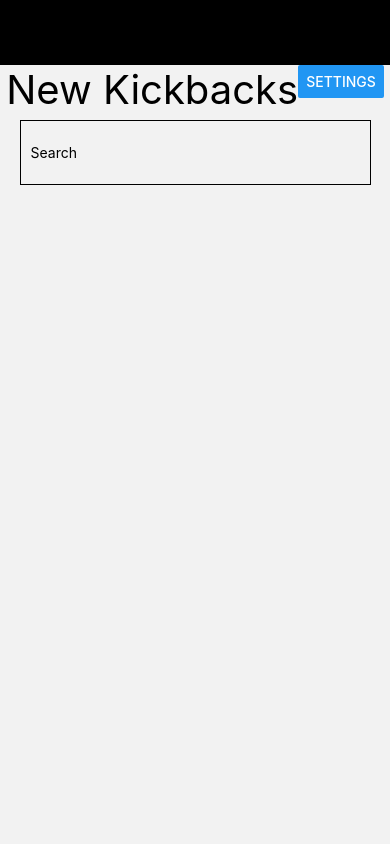
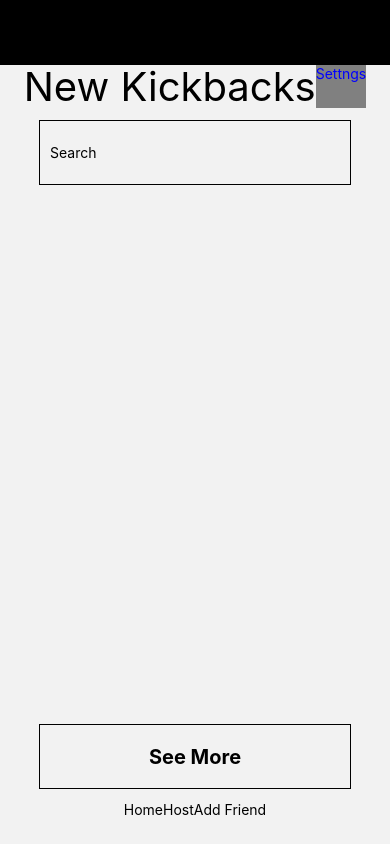
Before and after one commit to Darrengn/KickBack, a React Native app: screen /Home in a window 390 px wide. Built offline with nearby package versions, Linux system fonts and the light colour scheme.

Commit message:
Worked more on Home page, still unfinished

```diff
--- a/screens/HomeScreen.js
+++ b/screens/HomeScreen.js
@@ -1,5 +1,5 @@
 import React from 'react';
-import { View, Text, Button, StyleSheet, TextInput } from 'react-native';
+import { View, Text, Button, StyleSheet, TextInput, TouchableWithoutFeedback } from 'react-native';
 
 const HomeScreen = ({navigation}) => {
     const [search, onChangeSearch] = React.useState('');
@@ -9,14 +9,13 @@ const HomeScreen = ({navigation}) => {
 
             </View>
             <View style = {[styles.container,{flex: 12}]}>
-                <View style = {{flexDirection: 'row', flex: 1, alignItems: 'flex-start'}}>
-                    <Text style = {{fontSize: 40,}}>New Kickbacks</Text>
-                    <Button
-                        title="settings"
-                        onPress={() => navigation.navigate("Onboarding")} // TODO change to settings page
-                    />
+                <View style = {{flexDirection: 'row', flex: 1,}}>
+                    <Text style = {{fontSize: 40, alignSelf:'center'}}>New Kickbacks</Text>
+                    <TouchableWithoutFeedback onPress={() => navigation.navigate("Onboarding")}>
+                        <Text style = {{backgroundColor: 'grey', height:'100%', color: 'blue'}}>Settngs</Text>
+                    </TouchableWithoutFeedback>
                 </View>
-                <View style = {[styles.input, {flex: 1, width: '90%',flexDirection:'row'}]}>
+                <View style = {[styles.input, {flex: 1, width: '80%',flexDirection:'row'}]}>
                 <TextInput
                     style={{flex:1,}}
                     onChangeText={onChangeSearch}
@@ -24,7 +23,25 @@ const HomeScreen = ({navigation}) => {
                     placeholder='Search'
                 />
                 </View>
-                <View style = {{flex:15}}></View>
+                <View style = {{flex:12}}>
+
+                </View>
+                <TouchableWithoutFeedback onPress={() => alert('Login')}>
+                    <View style = {[styles.input, {flex: 1, width: '80%',flexDirection:'row', justifyContent: 'center', alignItems:'center'}]}>
+                        <Text style = {{fontSize: 20, fontWeight: 'bold'}}>See More</Text>
+                    </View>
+                </TouchableWithoutFeedback>
+                <View style= {{flex: 1, flexDirection: 'row', justifyContent: 'space-evenly', alignContent:'space-between'}}>
+                    <TouchableWithoutFeedback>
+                        <Text>Home</Text>
+                    </TouchableWithoutFeedback>
+                    <TouchableWithoutFeedback>
+                        <Text>Host</Text>
+                    </TouchableWithoutFeedback>
+                    <TouchableWithoutFeedback>
+                        <Text>Add Friend</Text>
+                    </TouchableWithoutFeedback>
+                </View>
             </View>
         </View>
     );
```
